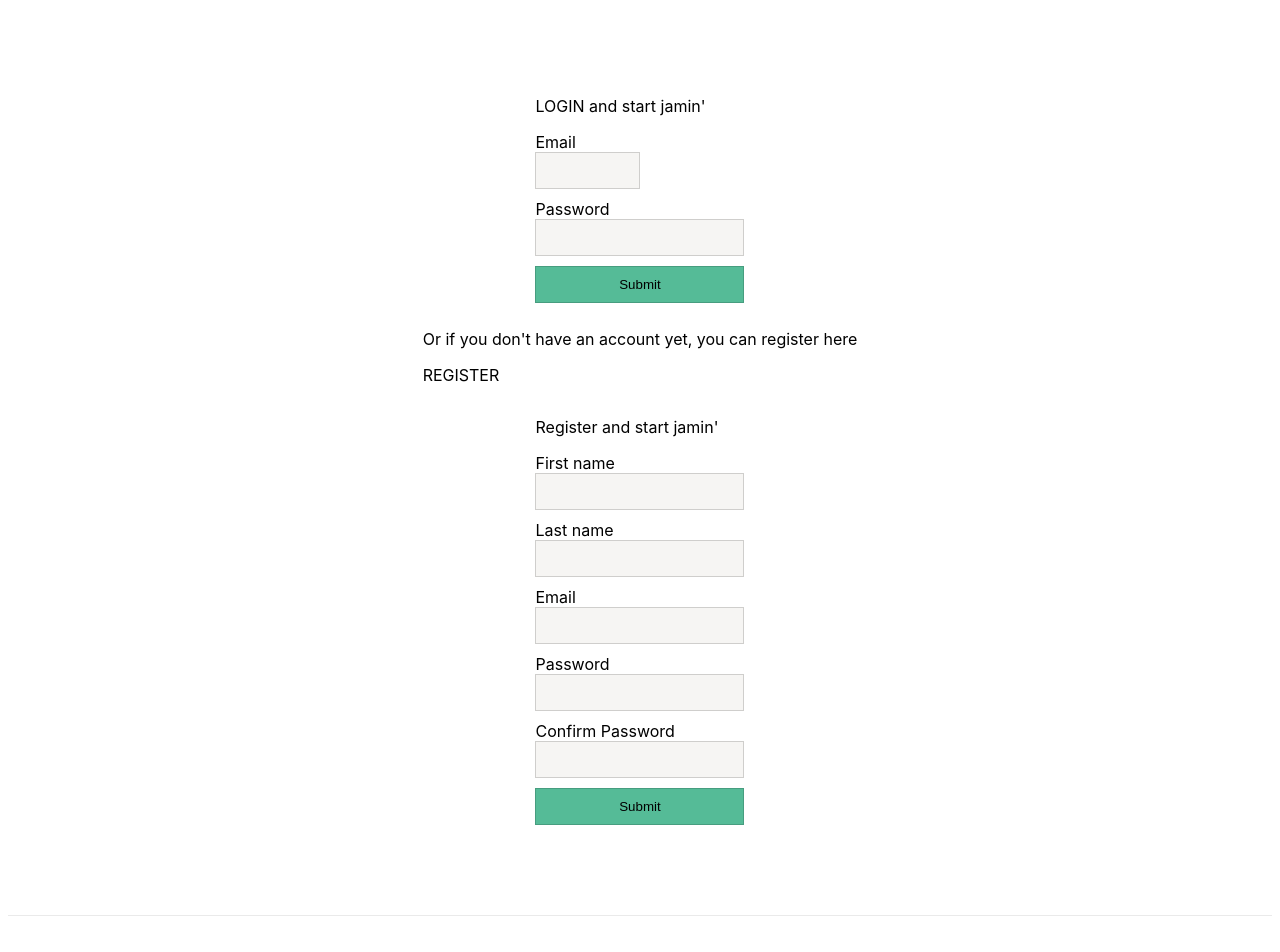
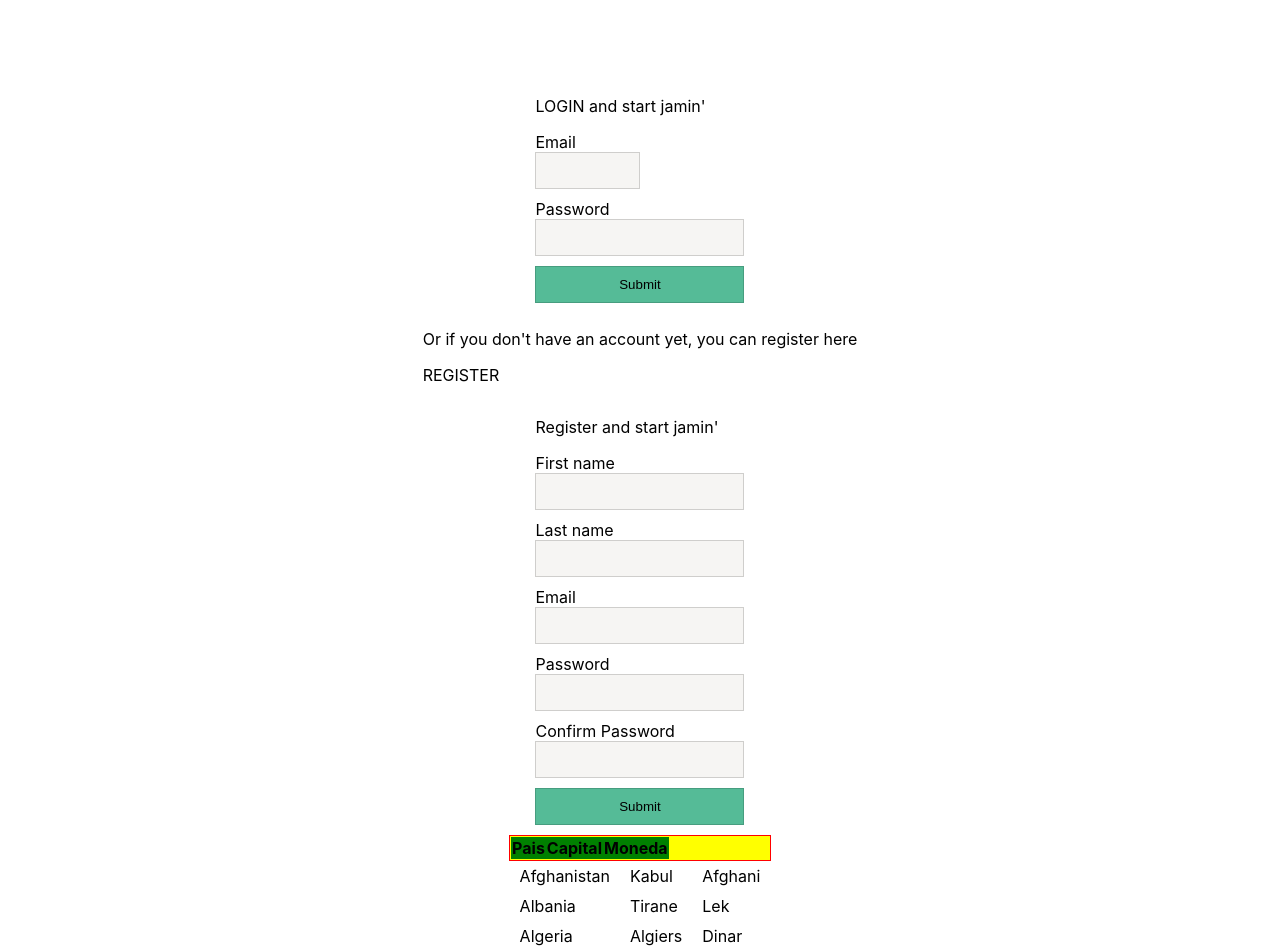
Before and after one commit to AriCima/jamNext, a Next.js app: page / in a window 1280 px wide. Shown: the top 952 px of the page. Built offline with nearby package versions, Linux system fonts and the light colour scheme.

Commit message:
table essays

```diff
--- /dev/null
+++ b/domains/table/index.js
@@ -0,0 +1,29 @@
+// src https://codesandbox.io/s/tables-styled-components-v7vgb?from-embed=&file=/src/data.js:13-282
+import Table from '../../styledComps/table';
+
+const TableMarkup = ({ titles, data }) => (
+    <Table>
+        <th>
+            {titles.map((t, key)=> {
+                return (
+                    <td key={key}>{t.title}</td>
+                )
+            })}
+        </th>
+
+        <tr>
+            {data.map((d, key)=> {
+                return (
+                    <tr key={key}>
+                        <td>{d.countryName}</td>
+                        <td>{d.capital}</td>
+                        <td>{d.currency}</td>
+                    </tr>
+                )
+            })}
+
+        </tr>
+    </Table>
+);
+
+export default TableMarkup;
--- a/pages/index.js
+++ b/pages/index.js
@@ -6,6 +6,27 @@ import { getInitialProps } from 'next/dist/next-server/lib/utils';
 import Login from './login';
 import Div from '../styledComps/divs';
 import Register from './register';
+import Table from '../domains/table';
+
+const data = [
+  {
+    countryName: "Afghanistan",
+    capital: "Kabul",
+    currency: "Afghani"
+  },
+  {
+    countryName: "Albania",
+    capital: "Tirane",
+    currency: "Lek"
+  },
+  {
+    countryName: "Algeria",
+    capital: "Algiers",
+    currency: "Dinar"
+  }
+];
+
+const titles = [{title: 'Pais'}, {title: 'Capital'}, {title: 'Moneda'}];
 
 export default function Home() {
   return (
@@ -18,6 +39,7 @@ export default function Home() {
       <main className={styles.main}>
         <Login />
         <Register />
+        <Table data={data} titles={titles}/>
       </main>
 
       <footer className={styles.footer}>
--- a/styledComps/input.js
+++ b/styledComps/input.js
@@ -12,10 +12,8 @@ const Input = styled.input`
     width: ${props => props.w ? props.w : '100%'};
 `
 
-
 // ::placeholder{
 //     color: $lightGray;
 // }
 
-
 export default Input;
--- a/styledComps/table.js
+++ b/styledComps/table.js
@@ -0,0 +1,32 @@
+// src: https://codesandbox.io/s/tables-styled-components-v7vgb?from-embed=&file=/src/components/kit/Table/index.js:0-1752
+
+import React from "react";
+import styled from "styled-components";
+
+const Table = styled.table`
+    caption-side: top;
+    border: none;
+    border-collapse: collapse;
+    caption-side: bottom;
+    th {
+        border: 1px solid red;
+        background-color: yellow;
+    }
+    th > td {
+        background-color: green;
+    }
+    tr {
+        :hover {
+          background-color: lightpink;
+        }
+    }
+    tr > td {
+      padding: 5px 10px;
+      color: black;
+      :hover {
+        background-color: blue;
+      }
+    }
+`;
+
+export default Table;
```
